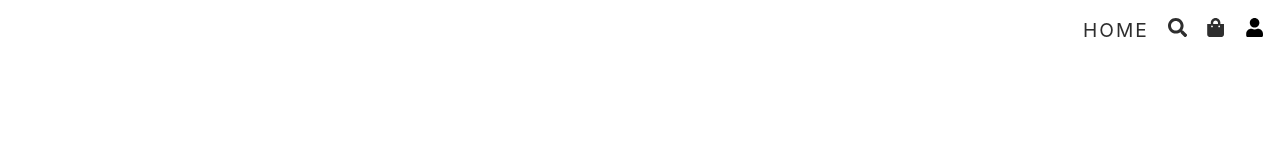
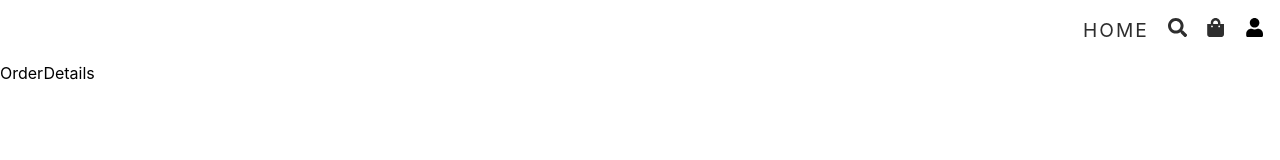
Before and after one commit to sanglap13/cart-baazar-frontend, a React (Vite) app: page /orders/asdas in a window 1280 px wide. Before the commit this address had no page. Shown: the top 160 px of the page. Built offline with nearby package versions, Linux system fonts and the light colour scheme.

Commit message:
feat: add orderDetails page W.I.P.

```diff
--- a/src/App.tsx
+++ b/src/App.tsx
@@ -39,6 +39,9 @@ const Cart = lazy(() => import("./components/pages/cart/Cart"));
 const Shipping = lazy(() => import("./components/pages/shipping/Shipping"));
 const Login = lazy(() => import("./components/pages/login/Login"));
 const Orders = lazy(() => import("./components/pages/orders/Orders"));
+const OrderDetails = lazy(
+  () => import("./components/pages/orderDetails/OrderDetails")
+);
 
 const App = () => {
   return (
@@ -59,6 +62,7 @@ const App = () => {
           <Route>
             <Route path="/shipping" element={<Shipping />} />
             <Route path="/orders" element={<Orders />} />
+            <Route path="/orders/:id" element={<OrderDetails />} />
           </Route>
 
           {/* admin routes*/}
--- a/src/components/pages/index.ts
+++ b/src/components/pages/index.ts
@@ -4,3 +4,4 @@ export { default as Cart } from "./cart/Cart";
 export { default as Shipping } from "./shipping/Shipping";
 export { default as Login } from "./login/Login";
 export { default as Orders } from "./orders/Orders";
+export { default as OrderDetails } from "./orderDetails/OrderDetails";
--- /dev/null
+++ b/src/components/pages/orderDetails/OrderDetails.tsx
@@ -0,0 +1,7 @@
+import React from "react";
+
+const OrderDetails = () => {
+  return <div>OrderDetails</div>;
+};
+
+export default OrderDetails;
--- a/src/components/pages/orders/Orders.tsx
+++ b/src/components/pages/orders/Orders.tsx
@@ -14,7 +14,7 @@ const Orders = () => {
       discount: 150,
 
       status: <span className="red">process</span>,
-      action: <Link to={`/order/asdas`}>view</Link>,
+      action: <Link to={`/orders/asdas`}>view</Link>,
     },
   ]);
 
```
